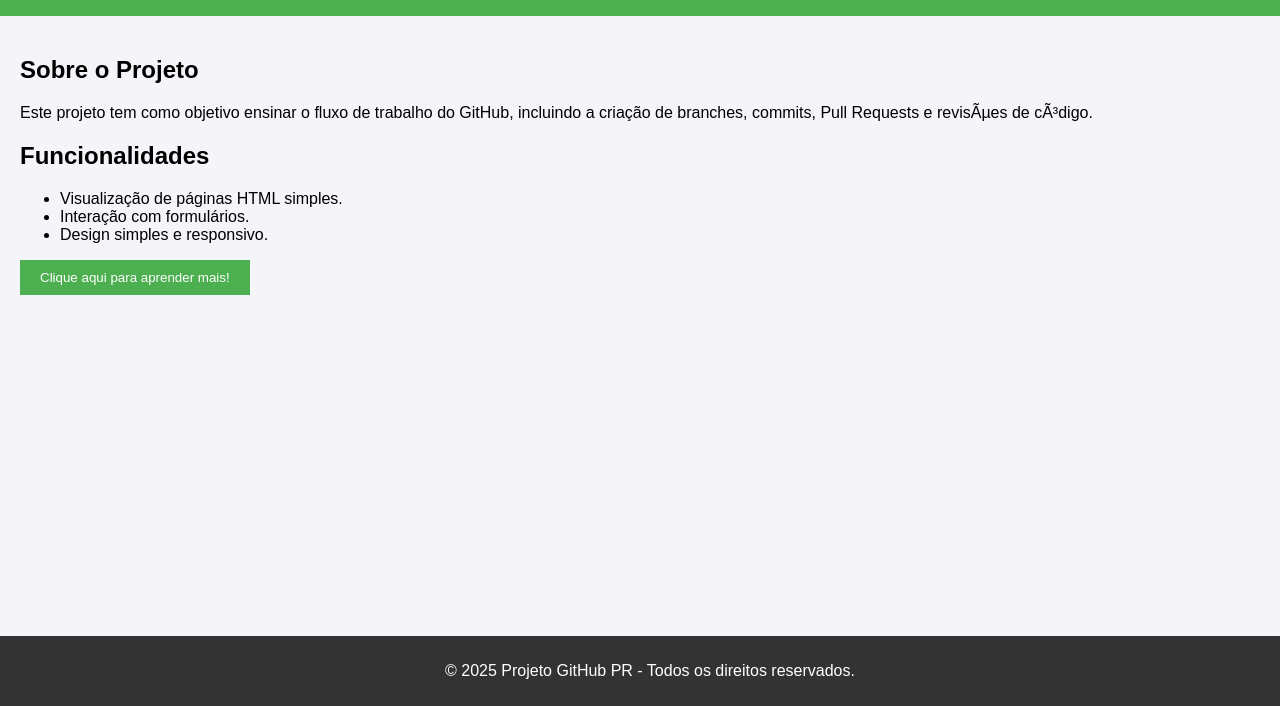
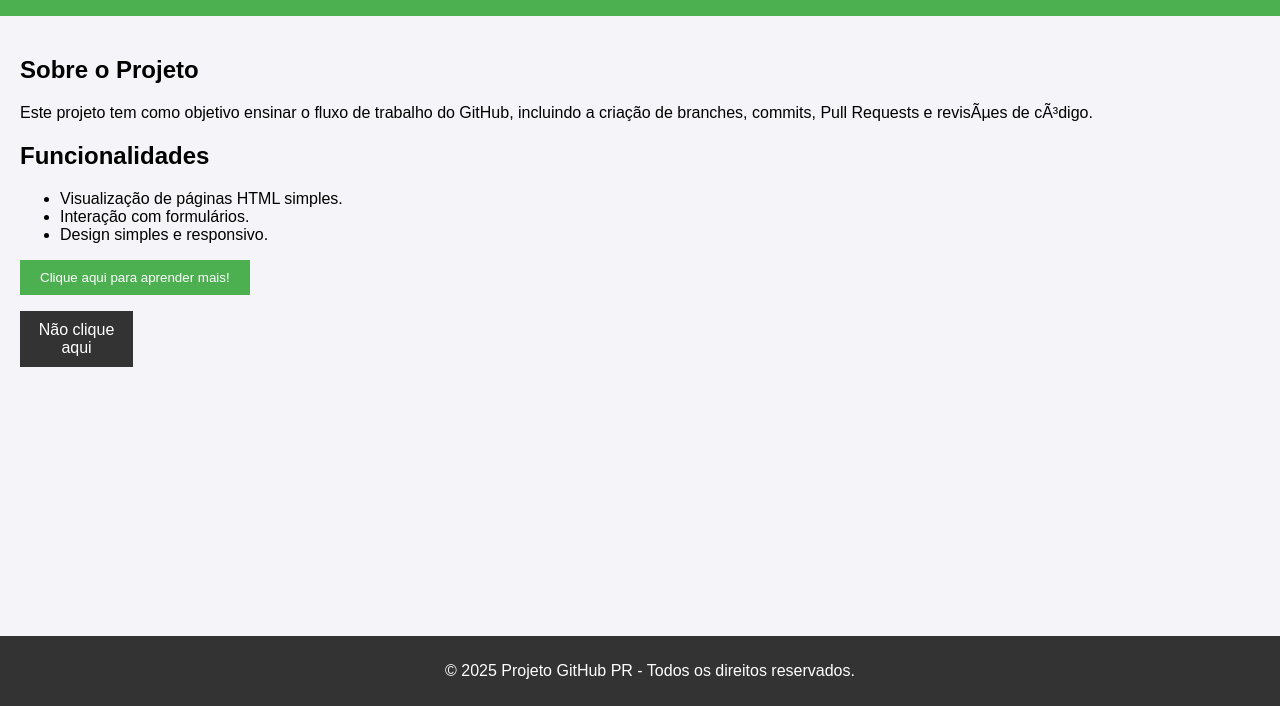
Before and after one commit to sosogasp/freddy, a plain HTML site: page index.html in a window 1280 px wide. Shown: the part 94-800 px from the top of the page. Drawn offline with Linux system fonts and the light colour scheme.

Commit message:
adicionando um link

```diff
--- a/index.html
+++ b/index.html
@@ -68,6 +68,7 @@
       </section>
 
       <button class="btn">Clique aqui para aprender mais!</button>
+      <a style="text-decoration: none; color: black;" href="https://reemans.github.io/simple-js/"><p style="background-color: #333; color: white; padding: 10px; width: 7.5%; text-align: center;">Não clique aqui</p></a>
     </main>
 
     <footer>
```
